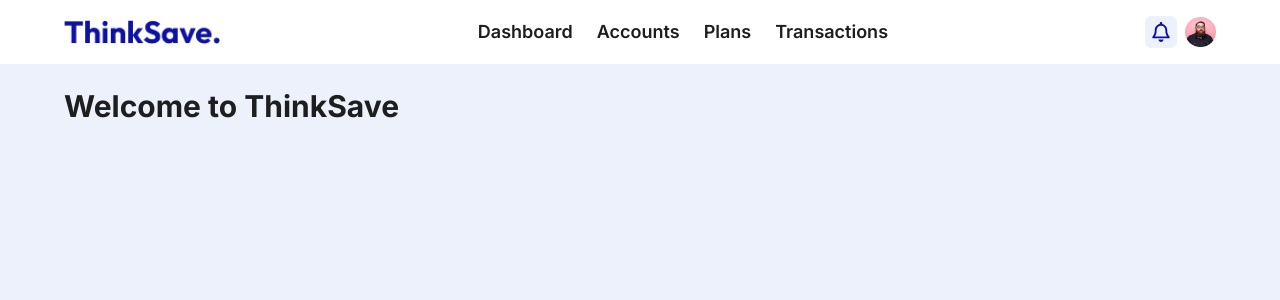
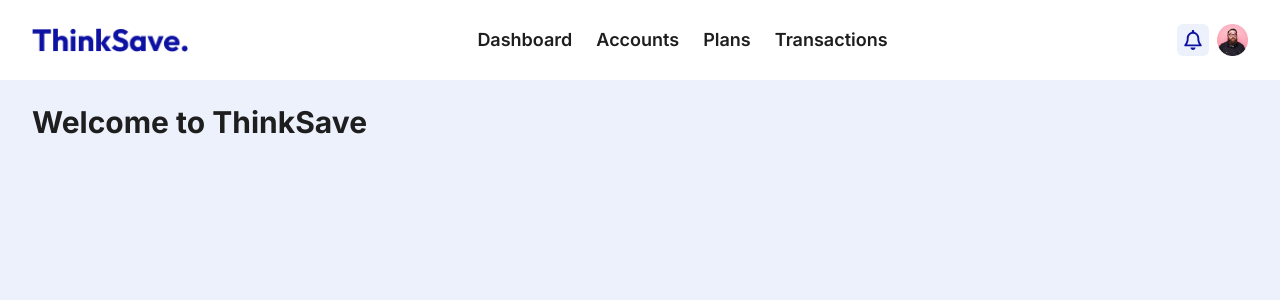
Before and after one commit to Nwachukwu-Uzor/think-save, a Next.js app: page /dashboard in a window 1280 px wide. Shown: the top 300 px of the page. Built offline with nearby package versions, Linux system fonts and the light colour scheme.

Commit message:
Fix: unreachable import breaking build

```diff
--- a/app/(main)/investments/page.tsx
+++ b/app/(main)/investments/page.tsx
@@ -1,4 +1,3 @@
-import DashboardLayout from "@/components/dashboard/dashoard-layout";
 import React from "react";
 
 const Investment = () => {
--- a/components/main/main-header.tsx
+++ b/components/main/main-header.tsx
@@ -18,7 +18,7 @@ export const MainHeader = () => {
     setNavOpen((opened) => !opened);
   };
   return (
-    <nav className="h-16 flex items-center justify-center relative">
+    <nav className="h-16 lg:h-20 flex items-center justify-center relative">
       <div className="w-full flex justify-between items-center">
         <Image
           src="/logo.png"
--- a/components/shared/container.tsx
+++ b/components/shared/container.tsx
@@ -3,7 +3,7 @@ import React from "react";
 export const Container = ({ children }: { children: React.ReactNode }) => {
   return (
     <article className="flex items-center justify-center">
-      <div className="w-[90%] max-w-[1100px] xl:max-w-[1300px]">{children}</div>
+      <div className="w-[90%] lg:w-[95%]">{children}</div>
     </article>
   );
 };
--- a/tailwind.config.ts
+++ b/tailwind.config.ts
@@ -19,6 +19,7 @@ const config: Config = {
         "main-red-accent": "#FFC8C8",
         "input-bg": "#EDF1FC",
         black: "#1E1E1E",
+        fade: "#B7B7B7"
       },
     },
   },
```
